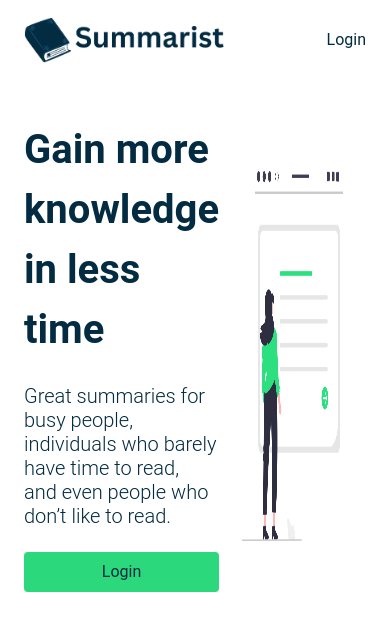
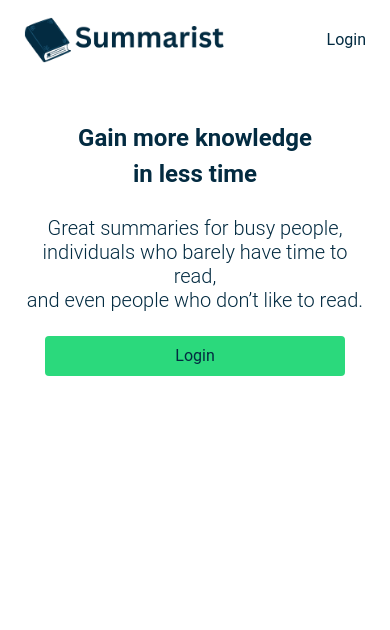
Before and after one commit to jmadrigaladan/summarist-app, a Next.js app: page / in a window 390 px wide. Shown: the top 630 px of the page. Built offline with nearby package versions, Linux system fonts and the light colour scheme.

Commit message:
working on responsive design on hero section

```diff
--- a/components/Hero.js
+++ b/components/Hero.js
@@ -1,27 +1,35 @@
 export default function Hero() {
   return (
-    <section>
+    <>
+      {/* container */}
       <div className="py-[40px] w-full">
+        {/* row */}
         <div className="max-w-[1070px] w-full mx-auto px-[24px]">
+          {/* landing__wrapper */}
           <div className="flex">
-            <div className="w-full">
+            {/* lanfing__content */}
+            <div
+              className="w-full max-w-[540px] mx-auto flex flex-col
+            items-center text-center
+            "
+            >
               {/* landing__content__title */}
-              <div className="text-[#032b41] text-[40px] font-bold mb-[24px] max-w-[768px]:flex max-w-[768px]:flex-col max-w-[768px]:items-center max-w-[768px]:text-center max-w-[768px]:max-w-[540px] max-w-[768px]:mx-auto ">
-                Gain more knowledge <br className="max-w-[768px]:none" />
+              <div className="text-[#032b41] text-[40px] font-bold mb-[24px] md:text-[24px]  ">
+                Gain more knowledge <br className="md:none" />
                 in less time
               </div>
               {/* landing__content__subtitle */}
               <div className="text-[#032b41] text-[20px] font-light mb-[24px] leading-6  ">
                 Great summaries for busy people,
-                <br className="max-w-[768px]:none" />
+                <br className="md:none" />
                 individuals who barely have time to read,
-                <br className="max-w-[768px]:none" />
+                <br className="md:none" />
                 and even people who don’t like to read.
               </div>
               <button className="btn home__cta--btn">Login</button>
             </div>
             {/* landing__image--mask */}
-            <figure className="w-full flex justify-end">
+            <figure className="w-full flex justify-end md:hidden">
               <img
                 className="w-full h-full max-w-[400px]"
                 src={"/assets/landing.png"}
@@ -31,6 +39,6 @@ export default function Hero() {
           </div>
         </div>
       </div>
-    </section>
+    </>
   );
 }
--- a/components/Nav.js
+++ b/components/Nav.js
@@ -9,15 +9,13 @@ export default function Nav() {
           <li className="text-[#032b41] hover:text-[#2bd97c] cursor-pointer transition duration-100">
             Login
           </li>
-          <li className="text-[#032b41] max-[576px]:hidden cursor-not-allowed">
+          <li className="text-[#032b41]  sm:hidden cursor-not-allowed">
             About
           </li>
-          <li className="text-[#032b41] max-[576px]:hidden cursor-not-allowed">
+          <li className="text-[#032b41] sm:hidden cursor-not-allowed">
             Contact
           </li>
-          <li className="text-[#032b41] max-[576px]:hidden cursor-not-allowed">
-            Help
-          </li>
+          <li className="text-[#032b41]  sm:hidden cursor-not-allowed">Help</li>
         </ul>
       </div>
     </nav>
--- a/styles/globals.css
+++ b/styles/globals.css
@@ -386,22 +386,22 @@ button:disabled {
 }
 
 @media (max-width: 768px) {
-  .landing__content {
+  /* .landing__content {
     display: flex;
     flex-direction: column;
     align-items: center;
     text-align: center;
     max-width: 540px;
     margin: 0 auto;
-  }
+  } */
 
-  .landing__image--mask {
+  /* .landing__image--mask {
     display: none;
-  }
+  } */
 
-  .landing__content__title {
+  /* .landing__content__title {
     font-size: 24px;
-  }
+  } */
 
   .features__wrapper {
     grid-template-columns: 1fr;
--- a/tailwind.config.js
+++ b/tailwind.config.js
@@ -1,18 +1,34 @@
 /** @type {import('tailwindcss').Config} */
 module.exports = {
   content: [
-    './pages/**/*.{js,ts,jsx,tsx,mdx}',
-    './components/**/*.{js,ts,jsx,tsx,mdx}',
-    './app/**/*.{js,ts,jsx,tsx,mdx}',
+    "./pages/**/*.{js,ts,jsx,tsx,mdx}",
+    "./components/**/*.{js,ts,jsx,tsx,mdx}",
+    "./app/**/*.{js,ts,jsx,tsx,mdx}",
   ],
   theme: {
     extend: {
       backgroundImage: {
-        'gradient-radial': 'radial-gradient(var(--tw-gradient-stops))',
-        'gradient-conic':
-          'conic-gradient(from 180deg at 50% 50%, var(--tw-gradient-stops))',
+        "gradient-radial": "radial-gradient(var(--tw-gradient-stops))",
+        "gradient-conic":
+          "conic-gradient(from 180deg at 50% 50%, var(--tw-gradient-stops))",
       },
+    },
+    screens: {
+      "2xl": { max: "1535px" },
+      // => @media (max-width: 1535px) { ... }
+
+      xl: { max: "1279px" },
+      // => @media (max-width: 1279px) { ... }
+
+      lg: { max: "1023px" },
+      // => @media (max-width: 1023px) { ... }
+
+      md: { max: "768px" },
+      // => @media (max-width: 768px) { ... }
+
+      sm: { max: "576px" },
+      // => @media (max-width: 576px) { ... }
     },
   },
   plugins: [],
-}
+};
```
